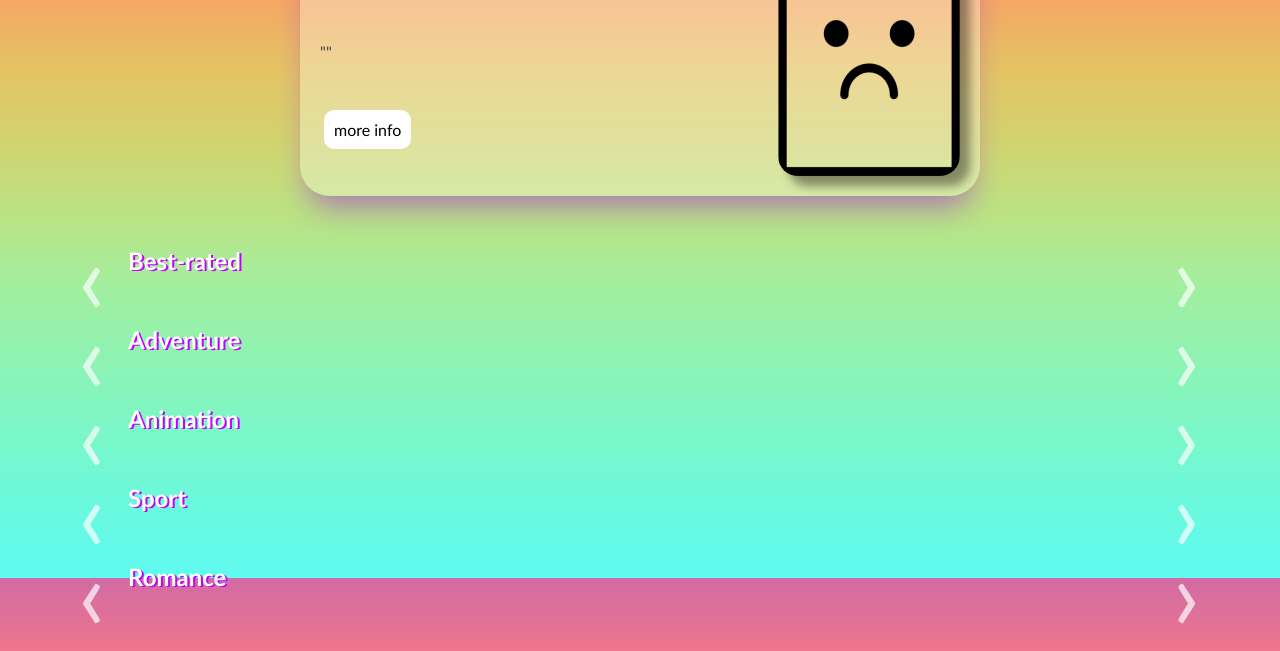
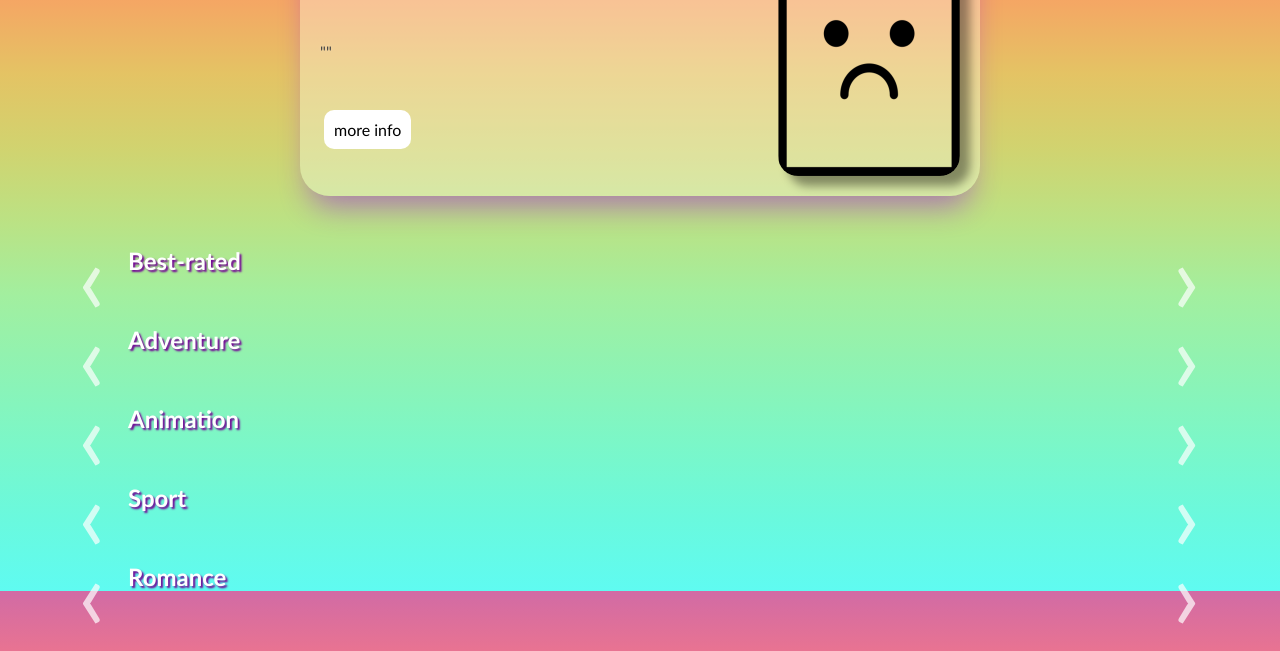
Before and after one commit to TroadecJb/JustStreamIt, a plain HTML site: page index.html in a window 1280 px wide. Shown: the part 222-873 px from the top of the page. Drawn offline with Linux system fonts and the light colour scheme; no server answers.

Commit message:
css updated

```diff
--- a/styles.css
+++ b/styles.css
@@ -8,10 +8,10 @@ html {
 }
 
 body {
-    /* background: rgb(0, 0, 0); */
+    /* background: linear-gradient(90deg, #d53369 0%, #daae51 100%); */
     background-image: linear-gradient(to bottom, #d16ba5, #ee758d, #f98b75, #f5a664, #e4c364, #d1d36f, #bbe284, #a2ef9f, #8ef3b3, #7bf7c8, #6af9dd, #5ffbf1);
-    /* color: white; */
-    background-attachment: fixed;
+
+    /* background-attachment: fixed; */
     font-family: 'Trebuchet MS', sans-serif;
 
 }
@@ -125,7 +125,7 @@ ul>li {
 
 h2 {
     color: rgb(255, 255, 255);
-    text-shadow: rgb(195, 0, 255) 2px 1px;
+    text-shadow: rgb(115, 0, 150) 2px 2px 2px;
 }
 
 .content {
```
